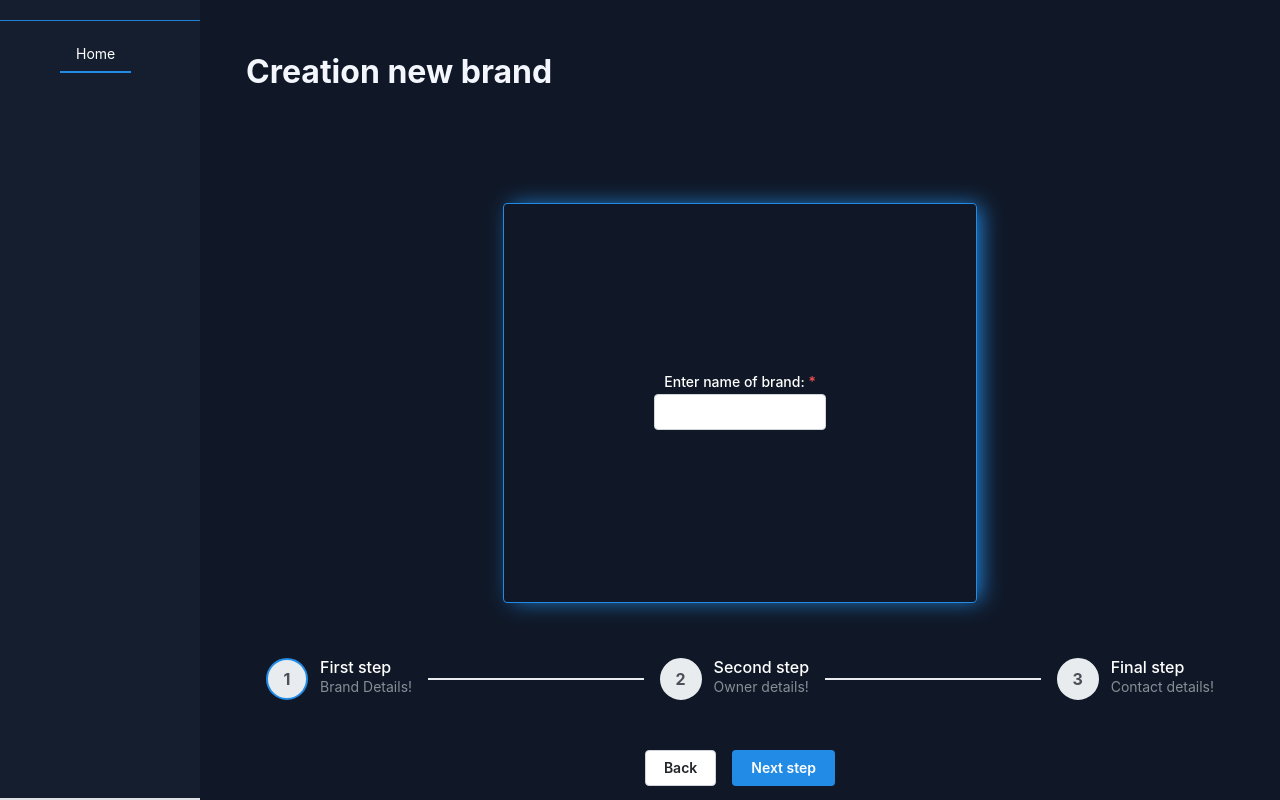
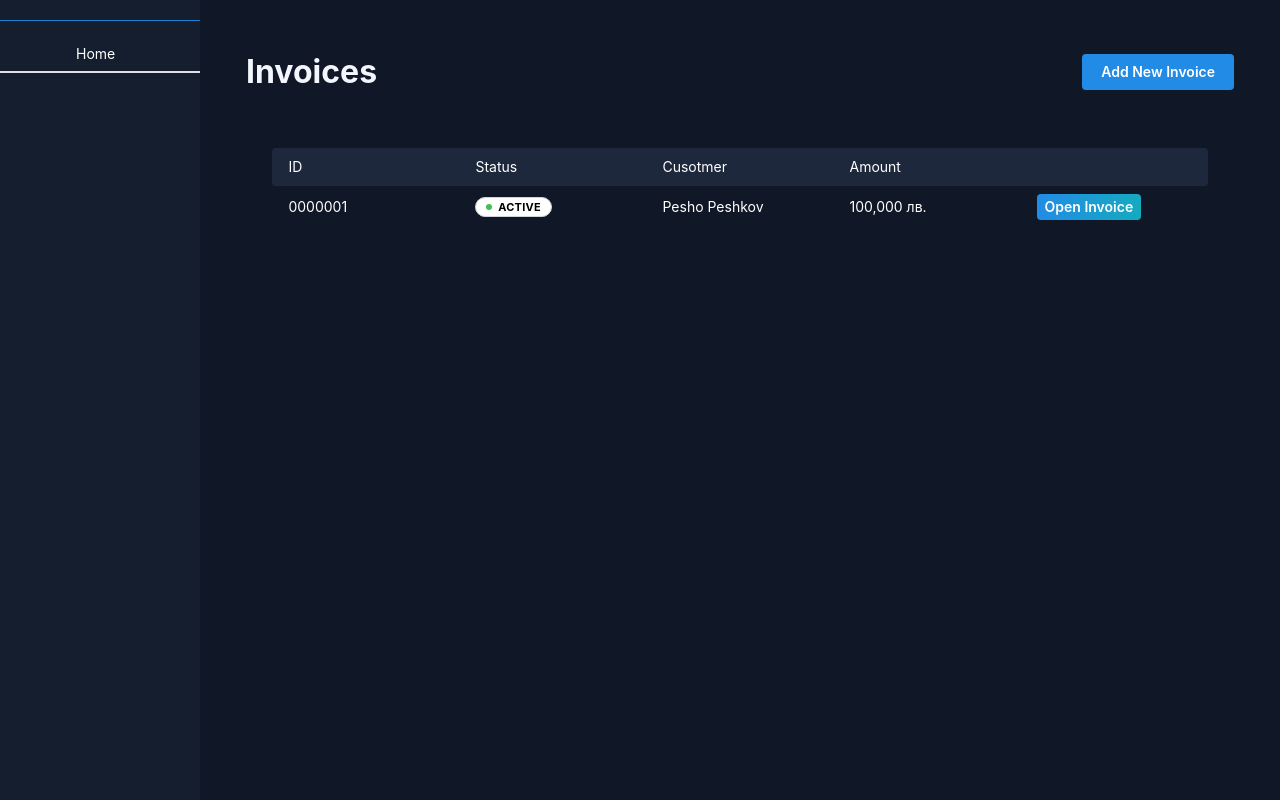
Before and after one commit to ChavdarStoilov/Go-Projects, a React (Vite) app in the folder Invoice system/client/: page /invoices in a window 1280 px wide. Built offline with nearby package versions, Linux system fonts and the light colour scheme.

Commit message:
Change FE login for pages

```diff
--- a/Invoice system/client/index.html
+++ b/Invoice system/client/index.html
@@ -10,7 +10,7 @@
     <title>Invoice System</title>
   </head>
   <body>
-    <div id="root">
+    <div id="root" class="app-container">
     </div>
     <script type="module" src="/src/main.jsx"></script>
   </body>
--- a/Invoice system/client/package.json
+++ b/Invoice system/client/package.json
@@ -44,6 +44,7 @@
     "postcss": "^8.4.38",
     "postcss-preset-mantine": "^1.15.0",
     "postcss-simple-vars": "^7.0.1",
+    "react-router-dom": "^6.23.0",
     "vite": "^5.2.0"
   }
 }
--- a/Invoice system/client/src/App.jsx
+++ b/Invoice system/client/src/App.jsx
@@ -1,14 +1,55 @@
-import HomePage from "./components/homePage"
-import { MantineProvider } from '@mantine/core';
-import '@mantine/core/styles.css';
+import HomePage from "./components/homePage";
+import { MantineProvider } from "@mantine/core";
+import { Routes, Route, useLocation } from "react-router-dom";
+import "@mantine/core/styles.css";
+import { useState, useEffect } from "react";
+import * as api from "./api/data";
+import Invoices from "./components/pages/invoices";
+import NewBeandCreations from "./components/pages/newBrandCreation";
+import Menu from "./components/menu";
 
 function App() {
+    const location = useLocation();
+    const [brandData, setBrandData] = useState(false);
+    const [refresh, setRefresh] = useState(false);
 
-  return (
-    <MantineProvider>
-      <HomePage />
-    </MantineProvider>
-  )
+    const Data = () => setRefresh(true);
+
+    useEffect(() => {
+        api.GetBrandData()
+            .then((result) => {
+                if (result.status === 200 && result.data !== null) {
+                    setBrandData(result.data);
+                }
+            })
+            .catch((error) => {
+                console.log(error);
+            })
+            .finally(() => setRefresh(false));
+    }, [refresh]);
+
+    return (
+        <MantineProvider>
+            <Menu brand={brandData ? brandData[0].name : false} />
+            <div className="app-content">
+                <Routes location={location} key={location.pathname}>
+                    <Route
+                        exact
+                        path="/"
+                        element={
+                            brandData ? (
+                                <HomePage brandData={brandData} />
+                            ) : (
+                                <NewBeandCreations addData={Data} />
+                            )
+                        }
+                    />
+                    <Route exact path="invoices/" element={<Invoices />} />
+                    {/* <Route exact path="clients/" element={<Invoices />} /> */}
+                </Routes>
+            </div>
+        </MantineProvider>
+    );
 }
 
-export default App
+export default App;
--- a/Invoice system/client/src/components/homePage.jsx
+++ b/Invoice system/client/src/components/homePage.jsx
@@ -1,33 +1,7 @@
-import { useState, useEffect } from "react";
-import * as api from "../api/data.js";
-import Menu from "./menu.jsx";
-import AppContent from "./appContent.jsx";
-import { Tabs } from "@mantine/core";
-
-export default function HomePage() {
-    const [brandData, setBrandData] = useState(false);
-    const [page, setPage] = useState("home");
-    const [refresh, setRefresh] = useState(false);
-
-    const Data = () => setRefresh(true);
-
-    useEffect(() => {
-        api.GetBrandData()
-            .then((result) => {
-                if (result.status === 200 && result.data !== null) {
-                    setBrandData(result.data);
-                }
-            })
-            .catch((error) => {
-                console.log(error);
-            })
-            .finally(() => setRefresh(false));
-    }, [refresh]);
-
+export default function HomePage({ brandData }) {
     return (
-        <Tabs value={page} onChange={setPage} className="app-container">
-            <Menu brand={brandData ? brandData[0].name : false} />
-            <AppContent pageName={page} brand={brandData} addData={Data}/>
-        </Tabs>
+        <div className="app-content-header">
+            <h1>Home</h1>
+        </div>
     );
 }
--- a/Invoice system/client/src/components/menu.jsx
+++ b/Invoice system/client/src/components/menu.jsx
@@ -1,8 +1,17 @@
 import { Tabs } from "@mantine/core";
+import { useNavigate, useParams } from "react-router-dom";
 
 export default function Menu({ brand }) {
+    const navigate = useNavigate();
+    const { tabValue } = useParams();
+
     return (
-        <Tabs.List className="sidebar">
+        <Tabs
+            value={tabValue}
+            onChange={(value) => navigate(`${value === "home" ? "" : value}/`)}
+            className="sidebar"
+        >
+            <Tabs.List>
                 <div className="sidebar-header">
                     <div className="app-icon">
                         <h2 className="brand-name">{brand && brand}</h2>
@@ -24,5 +33,6 @@ export default function Menu({ brand }) {
                     )}
                 </ul>
             </Tabs.List>
+        </Tabs>
     );
 }
--- a/Invoice system/client/src/components/pages/invoices.jsx
+++ b/Invoice system/client/src/components/pages/invoices.jsx
@@ -1,11 +1,33 @@
-import { Badge, Button, NumberFormatter  } from "@mantine/core";
+import { useEffect, useState } from "react";
+import { Badge, Button, NumberFormatter } from "@mantine/core";
+import * as api from "../../api/data";
 
-export default function Invoices({ data }) {
+export default function Invoices() {
+    const [invoiceData, setInvoiceData] = useState({});
+
+    useEffect(() => {
+        api.GetAllInvoices()
+            .then((result) => {
+                if (result.status === 200) {
+                    setInvoiceData(result.data);
+                }
+            })
+            .catch((error) => {
+                console.log(error);
+            });
+    }, []);
+
     return (
+        <>
+            <div className="app-content-header">
+                <h1>Invoices</h1>
+                <Button variant="filled">Add New Invoice</Button>
+            </div>
             <div className="products-area-wrapper tableView">
                 <div className="products-header">
                     <div className="product-cell">ID</div>
                     <div className="product-cell status-cell">Status</div>
+                    <div className="product-cell price">Cusotmer</div>
                     <div className="product-cell price">Amount</div>
                     <div className="product-cell price"></div>
                 </div>
@@ -19,9 +41,15 @@ export default function Invoices({ data }) {
                             Active
                         </Badge>
                     </div>
-
+                    <div className="product-cell">
+                        <span>Pesho Peshkov</span>
+                    </div>
                     <div className="product-cell price">
-                    <NumberFormatter value={100000} suffix=" лв." thousandSeparator />
+                        <NumberFormatter
+                            value={100000}
+                            suffix=" лв."
+                            thousandSeparator
+                        />
                     </div>
 
                     <div className="product-cell">
@@ -35,5 +63,6 @@ export default function Invoices({ data }) {
                     </div>
                 </div>
             </div>
+        </>
     );
 }
--- a/Invoice system/client/src/main.jsx
+++ b/Invoice system/client/src/main.jsx
@@ -1,9 +1,12 @@
-import React from 'react'
-import ReactDOM from 'react-dom/client'
-import App from './App.jsx'
+import React from "react";
+import ReactDOM from "react-dom/client";
+import App from "./App.jsx";
+import { BrowserRouter } from "react-router-dom";
 
-ReactDOM.createRoot(document.getElementById('root')).render(
-  <React.StrictMode>
-    <App />
-  </React.StrictMode>,
-)
+ReactDOM.createRoot(document.getElementById("root")).render(
+    <BrowserRouter>
+        <React.StrictMode>
+            <App />
+        </React.StrictMode>
+    </BrowserRouter>
+);
```
Also changed, not shown: 1 other file (tests, documents, lock files or other folders). Lines whose indentation alone changed are shown as unchanged.
